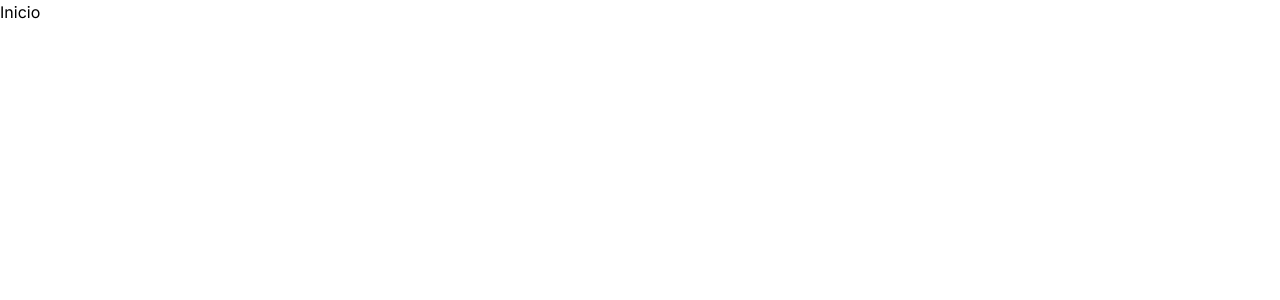
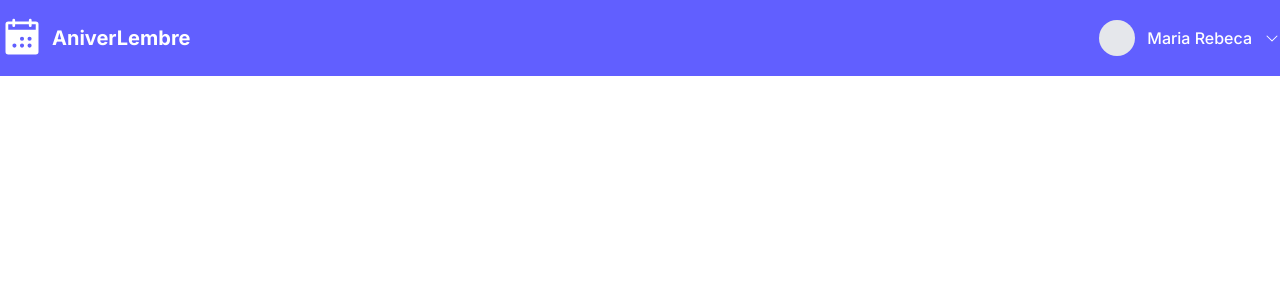
Before and after one commit to antonioclaudioofc/aniver-lembre, a Next.js app: page / in a window 1280 px wide. Shown: the top 300 px of the page. Built offline with nearby package versions, Linux system fonts and the light colour scheme.

Commit message:
feat: create middlware to check token

```diff
--- a/package.json
+++ b/package.json
@@ -15,6 +15,7 @@
     "@radix-ui/react-slot": "^1.1.2",
     "class-variance-authority": "^0.7.1",
     "clsx": "^2.1.1",
+    "jwt-decode": "^4.0.0",
     "next": "15.2.3",
     "next-themes": "^0.4.6",
     "react": "^19.0.0",
--- a/src/app/(app)/(private)/(dashboard)/page.tsx
+++ b/src/app/(app)/(private)/(dashboard)/page.tsx
@@ -1,3 +1,36 @@
+"use client";
+
+import { CalendarDots, CaretDown, UserCircle } from "@phosphor-icons/react";
+import clsx from "clsx";
+
 export default function Home() {
-  return <h1>Inicio</h1>
+  return (
+    <section>
+      <div
+        className={clsx("bg-indigo-500 w-full", "max-xl:px-16", "max-md:px-6")}
+      >
+        <div className="flex justify-between mx-auto items-center max-h-20 max-w-7xl py-4 mb-16">
+          <div className="flex flex-row items-center gap-2">
+            <CalendarDots
+              weight="fill"
+              className="text-white h-11 w-11"
+              size={32}
+            />
+            <h2 className="text-white font-bold text-xl">AniverLembre</h2>
+          </div>
+          <div className="flex items-center">
+            <div className="relative">
+              <div className="cursor-pointer flex items-center gap-3 text-white hover:opacity-80 relative">
+                <div className="w-9 h-9 rounded-full bg-gray-200"></div>
+                <h4 className={clsx("font-medium text-base", "max-md:hidden")}>
+                  Maria Rebeca
+                </h4>
+                <CaretDown className="w-4 h-4" />
+              </div>
+            </div>
+          </div>
+        </div>
+      </div>
+    </section>
+  );
 }
--- a/src/app/(app)/actions/user.ts
+++ b/src/app/(app)/actions/user.ts
@@ -2,6 +2,7 @@
 
 import { Auth, authSchema } from "@/models/auth.model";
 import { User, userSchema } from "@/models/user.model";
+import { cookies, headers } from "next/headers";
 
 export async function createUser(values: User): Promise<boolean | string> {
   try {
@@ -70,7 +71,17 @@ export async function signIn(values: Auth) {
       return "Erro ao realizar o login!";
     }
 
-    const data = await response.json();
+    const { token, expiresIn } = await response.json();
+
+    const cookieStore = await cookies();
+
+    cookieStore.set({
+      name: "token",
+      value: token,
+      httpOnly: true,
+      maxAge: expiresIn,
+      path: "/",
+    });
 
     return true;
   } catch (error) {
--- /dev/null
+++ b/src/middleware.ts
@@ -0,0 +1,77 @@
+import { jwtDecode } from "jwt-decode";
+import { NextResponse } from "next/server";
+import type { NextRequest } from "next/server";
+import { HOME, SIGNIN } from "./app/(app)/constants/routes";
+
+const publicRoutes = [{ path: SIGNIN, whenAuthenticated: "redirect" }] as const;
+
+const REDIRECT_WHEN_NOT_AUTHENTICATED_ROUTE = SIGNIN;
+
+export function middleware(request: NextRequest) {
+  const path = request.nextUrl.pathname;
+  const publicRoute = publicRoutes.find((route) => route.path === path);
+  const authToken = request.cookies.get("token")?.value;
+
+  if (!authToken && publicRoute) {
+    return NextResponse.next();
+  }
+
+  if (!authToken && !publicRoute) {
+    const redirectUrl = request.nextUrl.clone();
+
+    redirectUrl.pathname = REDIRECT_WHEN_NOT_AUTHENTICATED_ROUTE;
+
+    return NextResponse.redirect(redirectUrl);
+  }
+
+  if (
+    authToken &&
+    publicRoute &&
+    publicRoute.whenAuthenticated === "redirect"
+  ) {
+    const redirectUrl = request.nextUrl.clone();
+
+    redirectUrl.pathname = HOME;
+
+    return NextResponse.redirect(redirectUrl);
+  }
+
+  if (authToken && !publicRoute) {
+    const redirectUrl = request.nextUrl.clone();
+    redirectUrl.pathname = REDIRECT_WHEN_NOT_AUTHENTICATED_ROUTE;
+
+    try {
+      const decodedIdToken = jwtDecode(authToken);
+
+      const currentTime = Date.now() / 1000;
+      if (decodedIdToken.exp! < currentTime) {
+        request.cookies.delete("token");
+        const response = NextResponse.redirect(redirectUrl);
+        response.cookies.delete("token");
+
+        return response;
+      }
+
+      return NextResponse.next();
+    } catch (error) {
+      console.error(error);
+      const response = NextResponse.redirect(redirectUrl);
+      response.cookies.delete("token");
+
+      return response;
+    }
+  }
+}
+
+export const config = {
+  matcher: [
+    /*
+     * Match all request paths except for the ones starting with:
+     * - api (API routes)
+     * - _next/static (static files)
+     * - _next/image (image optimization files)
+     * - favicon.ico, sitemap.xml, robots.txt (metadata files)
+     */
+    "/((?!api|_next/static|_next/image|favicon.ico|sitemap.xml|robots.txt).*)",
+  ],
+};
```
Also changed, not shown: 1 other file (tests, documents, lock files or other folders).
